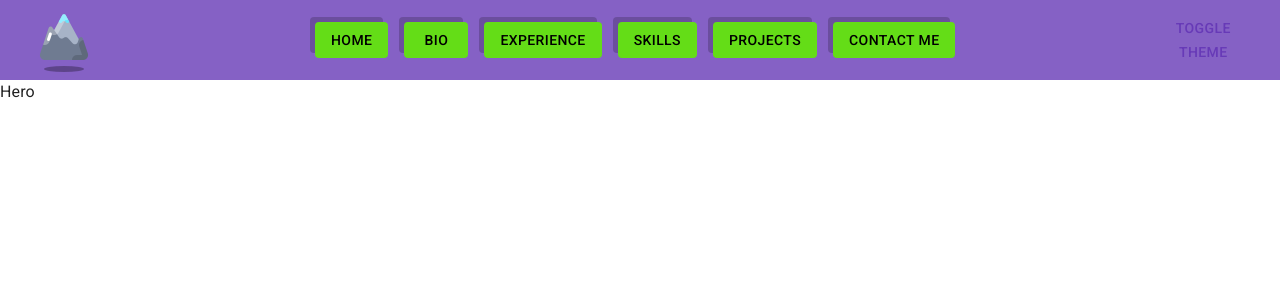
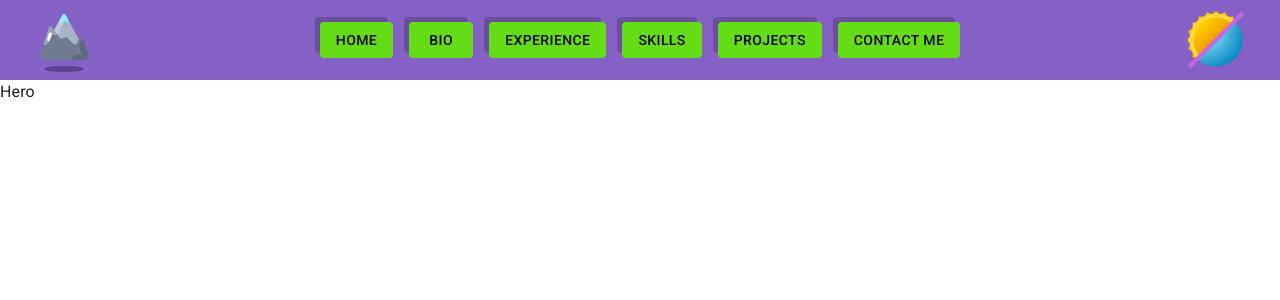
Before and after one commit to fygure/my-profile, a React (Create React App) app: page / in a window 1280 px wide. Shown: the top 300 px of the page. Built offline with nearby package versions, Linux system fonts and the light colour scheme.

Commit message:
added icon for dark mode

```diff
--- a/src/components/Navbar.jsx
+++ b/src/components/Navbar.jsx
@@ -6,12 +6,13 @@ import Button from '@mui/material/Button';
 import IconButton from '@mui/material/IconButton';
 import Stack from '@mui/material/Stack';
 import mountainIcon from '../images/mountain-icon-64.png';
+import darkmodeIcon from '../images/dark-mode-64.png';
 
 export default function Navbar({ toggleTheme }) {
     return (
         <AppBar position="static" sx={{ backgroundColor: theme => theme.palette.primary.light, boxShadow: 'none' }}>
             <Toolbar>
-                <IconButton sx={{ marginRight: 2 }}>
+                <IconButton sx={{}}>
                     <img src={mountainIcon} alt="Mountain Icon" width="64" height="64" />
                 </IconButton>
                 <Stack
@@ -40,7 +41,9 @@ export default function Navbar({ toggleTheme }) {
                         Contact Me
                     </Button>
                 </Stack>
-                <Button onClick={toggleTheme}>Toggle Theme</Button>
+                <IconButton onClick={toggleTheme}>
+                    <img src={darkmodeIcon} alt="DarkMode Icon" width="64" height="64" />
+                </IconButton>
             </Toolbar>
         </AppBar>
     );
```
Also changed, not shown: src/images/dark-mode-64.png (added).
